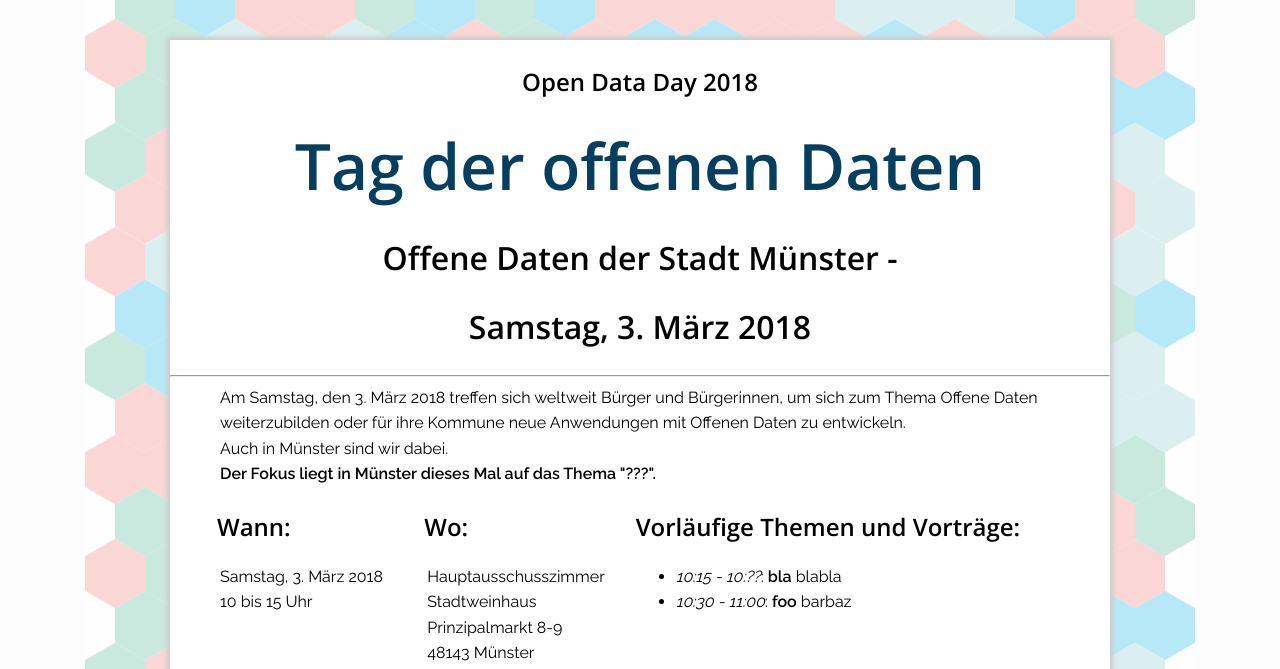
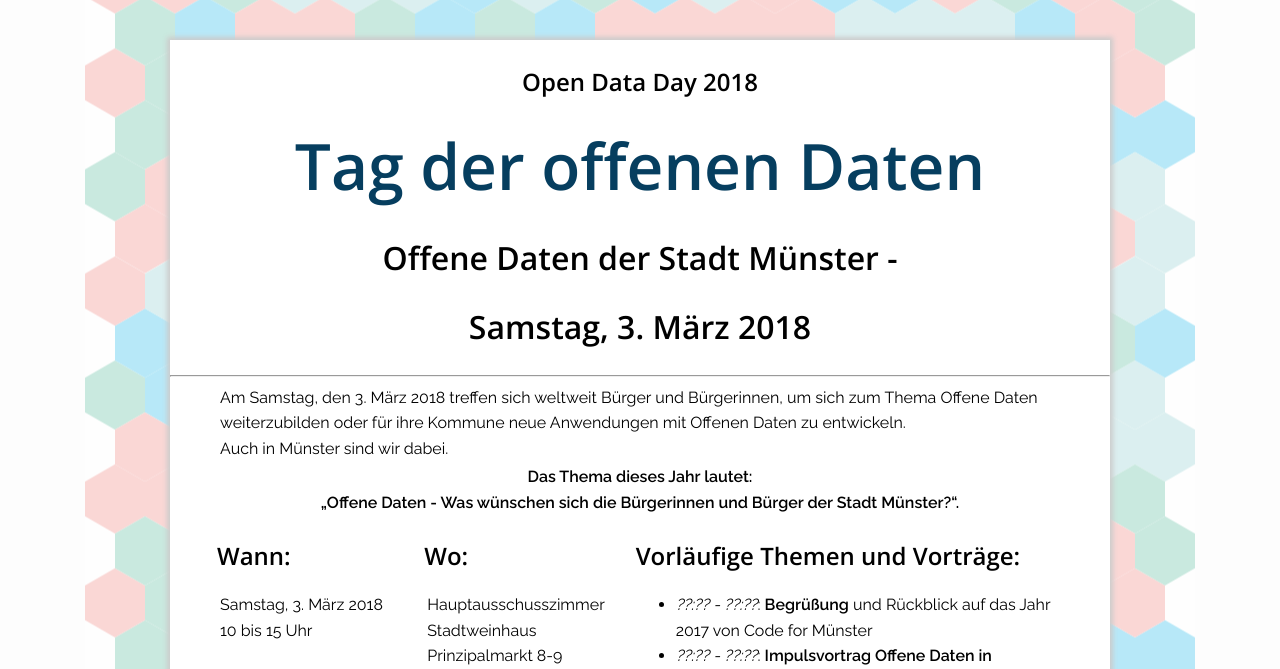
Before and after one commit to codeformuenster/opendataday, a Jekyll site: the page built from index.html, in a window 1280 px wide. Shown: the top 669 px of the page. Built offline with Jekyll 4.4.1, drawn with Linux system fonts in a browser that asks for light colours; nearby versions of some CDN libraries; some of the changed text lies outside the part shown; grey boxes are pictures that could not be loaded.

Commit message:
update topic and agenda

```diff
--- a/assets/css/application.css
+++ b/assets/css/application.css
@@ -81,7 +81,8 @@ body {
     #container #home #intro .twocolumn {
       display:inline-block;
       width:49%;
-      vertical-align:top
+      vertical-align:top;
+      padding-bottom: 15px;
     }
     #container #home #intro section {
       width: 80%;
--- a/index.html
+++ b/index.html
@@ -1,6 +1,7 @@
 ---
 layout: default
 title: Open Data Day Münster 2018
+odd_topic: Offene Daten - Was wünschen sich die Bürgerinnen und Bürger der Stadt Münster?
 odd_year: 2018
 odd_date: 3. März
 odd_weekday: Samstag
@@ -17,14 +18,40 @@ odd_where_osm_link_external: https://www.openstreetmap.org/?mlat=51.96162&amp;ml
 odd_meetup_link: https://www.meetup.com/OK-Lab-Munster/events/236074849/
 
 odd_agenda:
-  - start: "10:15"
-    end: "10:??"
-    title: bla
-    subtitle: blabla
-  - start: "10:30"
-    end: "11:00"
-    title: foo
-    subtitle: barbaz
+  - start: "??:??"
+    end: "??:??"
+    title: Begrüßung
+    subtitle: und Rückblick auf das Jahr 2017 von Code for Münster
+  - start: "??:??"
+    end: "??:??"
+    title: Impulsvortrag Offene Daten in Münster
+    subtitle: "&ndash; Stefan Schoenfelder, Betriebsleiter der citeq"
+  - start: "??:??"
+    end: "??:??"
+    title: Pilotprojekt
+    subtitle: Offene Daten zum Thema Familie &ndash; Astrid Reich, Ansprechpartnerin für Open Data bei der Citeq
+  - start: "??:??"
+    end: "??:??"
+    title: Rückblick Münsterhack
+    subtitle: "&ndash; Vorstellung des Projektes &#147;mein-ms&#148;"
+  - start: "??:??"
+    end: "??:??"
+    title: Verkehrsdaten Fahrrad/Auto
+    subtitle: "&ndash; Thomas und Thorben"
+  - start: "??:??"
+    end: "??:??"
+    title: Mittagspause
+    subtitle: "&ndash; Pizza und Plausch"
+  - start: "??:??"
+    end: "??:??"
+    title: Rückblick Schattenskulptura
+    subtitle: "&ndash; Offene und Selbstorganisierte Alternative zu Skulpturprojekten 2017 (Jochen Kubeja)"
+  - start: "??:??"
+    end: "??:??"
+    title: World café/Lean Coffee Offene Daten
+    subtitle: "&ndash; Was wünschen sich die Bürgerinnen und Bürger der Stadt Münster?"
+
+
 
 ---
 <div id="home">
@@ -36,8 +63,8 @@ odd_agenda:
   <div id="intro">
     <p>Am {{ page.odd_weekday }}, den {{ page.odd_date }} {{ page.odd_year }} treffen sich weltweit Bürger und Bürgerinnen, um sich zum Thema
       Offene Daten weiterzubilden oder für ihre Kommune neue Anwendungen mit Offenen Daten zu entwickeln.<br />
-      Auch in Münster sind wir dabei.<br />
-      <b>Der Fokus liegt in Münster dieses Mal auf das Thema "???".</b>
+      Auch in Münster sind wir dabei.<br /></p>
+    <p style="text-align: center"><b>Das Thema dieses Jahr lautet:<br />&bdquo;{{ page.odd_topic }}&ldquo;.</b>
 <!--
 <style>
 div.articlelink {
```
